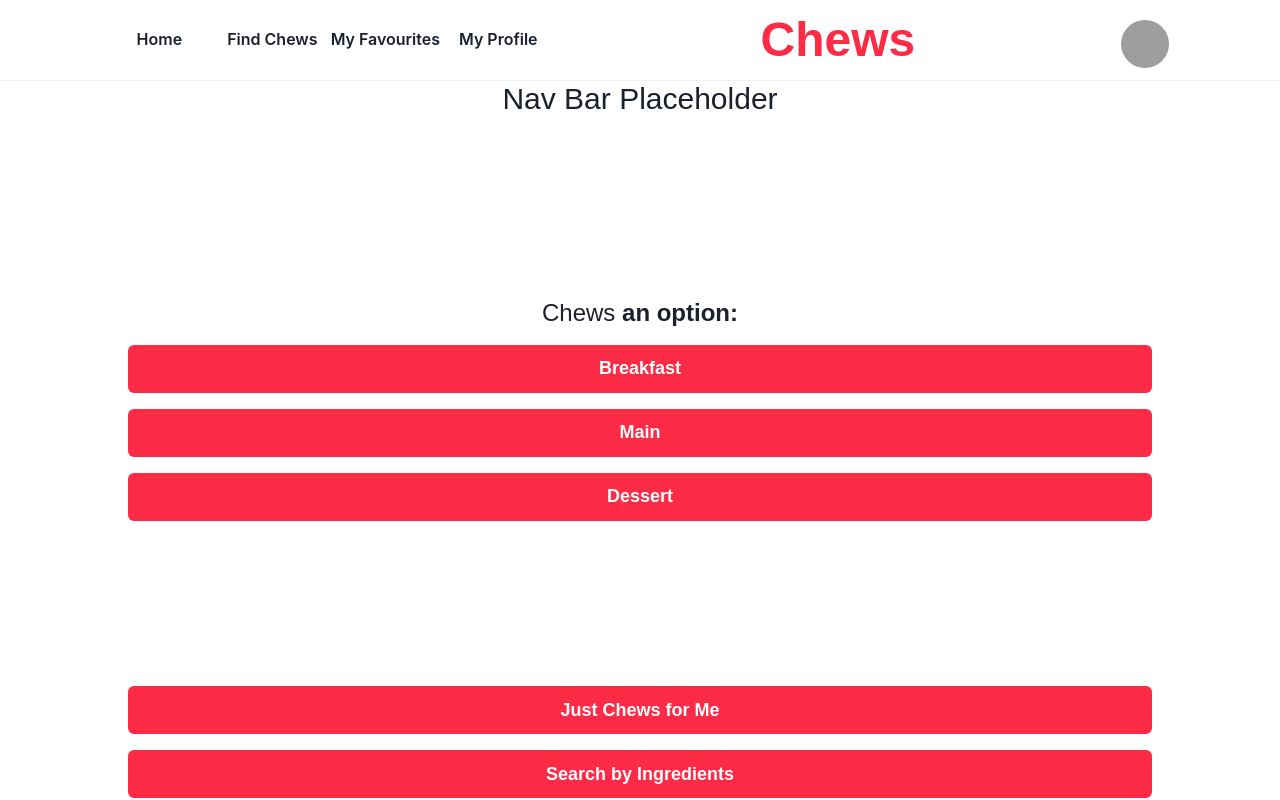
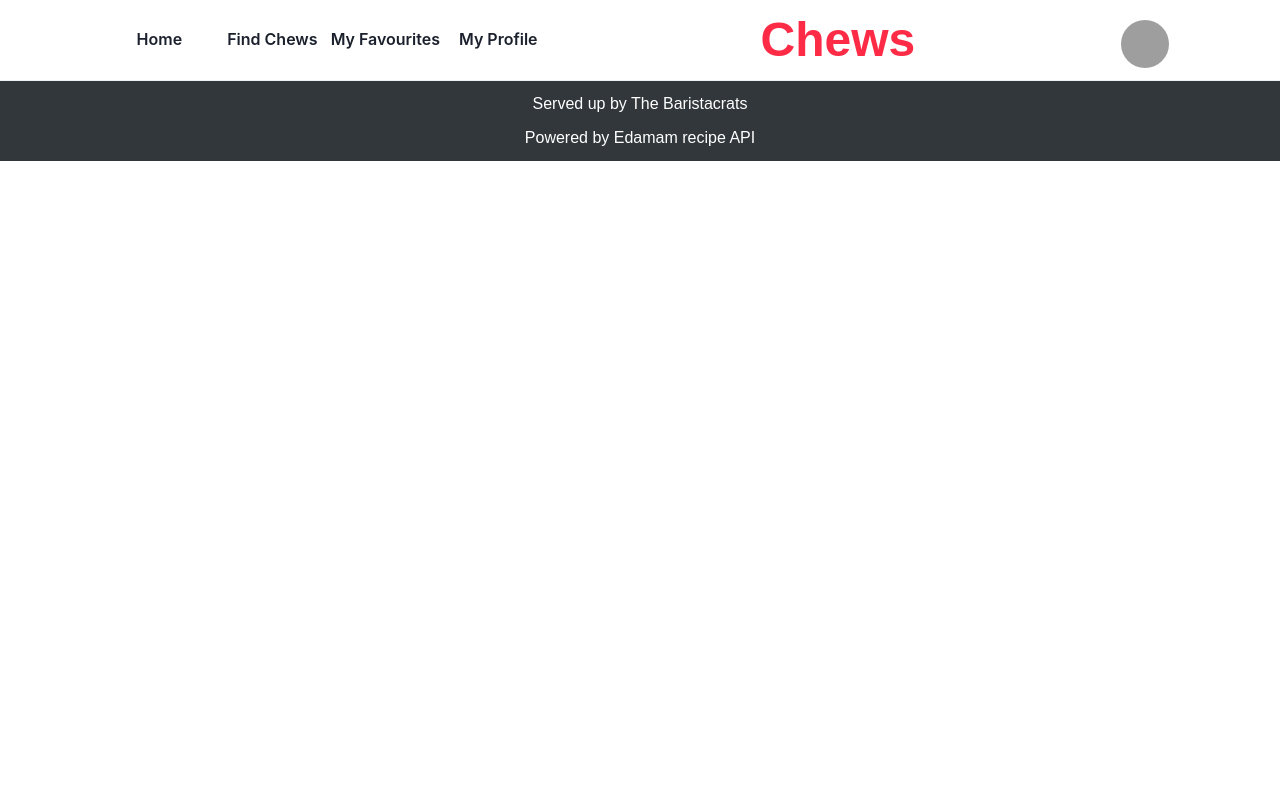
Before and after one commit to simonpartridge86/Chews-App-Frontend, a Next.js app: page /recipes in a window 1280 px wide. Shown: the top 800 px of the page. Built offline with nearby package versions, Linux system fonts and the light colour scheme; grey boxes are pictures that could not be loaded; a web font is replaced by a local one.

Commit message:
Plan for recipe page
Co-authored-by: Mino <mino.devito@gmail.com>
Co-authored-by: Sam <printerfissh693@gmail.com>

```diff
--- a/pages/recipes.js
+++ b/pages/recipes.js
@@ -1,68 +1,28 @@
 import MainButton from "../components/MainButton";
-import { Stack, HStack, VStack } from "@chakra-ui/react";
 import { useState } from "react";
+import { recipeData } from "../libs/recipes/recipes";
 
 import React from "react";
 
-export default function Recepis() {
+export default function Recipes() {
+  return (
+    <div className="flex flex-col">
 
-    const [mealChoice, setMealChoice] = useState("")
-    function handleClick (meal) {
-        setMealChoice(meal)
-        console.log(mealChoice)
-    }
-
-  return (
-    <div className="h-screen">
-      <nav className="h-1/6 text-center font-permanent-marker text-3xl">
-        Nav Bar Placeholder
-      </nav>
-      <main className="flex flex-col h-5/6 justify-around">
-        <VStack spacing={4} align="center">
-          <h1 className="font-permanent-marker text-center text-2xl">
-            Chews <span className="font-nunito font-bold">an option:</span>
-          </h1>
-          <MainButton
-            buttonText="Breakfast"
-            buttonSize="lg"
-            colorMode="dark"
-            buttonWidth="80%"
-            onClick={() => {handleClick("breakfast")}}
-          />
-          <MainButton
-            buttonText="Main"
-            buttonSize="lg"
-            colorMode="dark"
-            buttonWidth="80%"
-          />
-          <MainButton
-            buttonText="Dessert"
-            buttonSize="lg"
-            colorMode="dark"
-            buttonWidth="80%"
-          />
-        </VStack>
-        <VStack spacing={4} align="center">
-          <MainButton
-            buttonText="Just Chews for Me"
-            buttonSize="lg"
-            colorMode="dark"
-            buttonWidth="80%"
-          />
-          <MainButton
-            buttonText="Search by Ingredients"
-            buttonSize="lg"
-            colorMode="dark"
-            buttonWidth="80%"
-          />
-        </VStack>
-      </main>
     </div>
   );
 }
 
 /* PLAN:
-- Make buttons ✅
-- use state to store the breakfast/main/dessert choice
-- disable bottom two buttons if not meal choice has been made
+- Find dummy data ✅
+  - Toolbar (from yesterday) - burger, chews logo, profile pic
+  - 'Back to results' link with <-- arrow
+  - 'You are making' header, perm-marker, primary
+  - 'Creamy steak alfredo' nunito, dark
+  - Picture of meal, 80% screen-width
+  - Add to favourites button
+  - 'Things you need' primary, perm-marker, header
+  - List of ingredients with measurements, bullet points, nunito, dark
+  - 'How to make it' primary, perm-marker, header
+  - Recipe instructions, paragraph, nunito, dark
+  - 'Return to top' link, nunito, small, dark
 */
```
